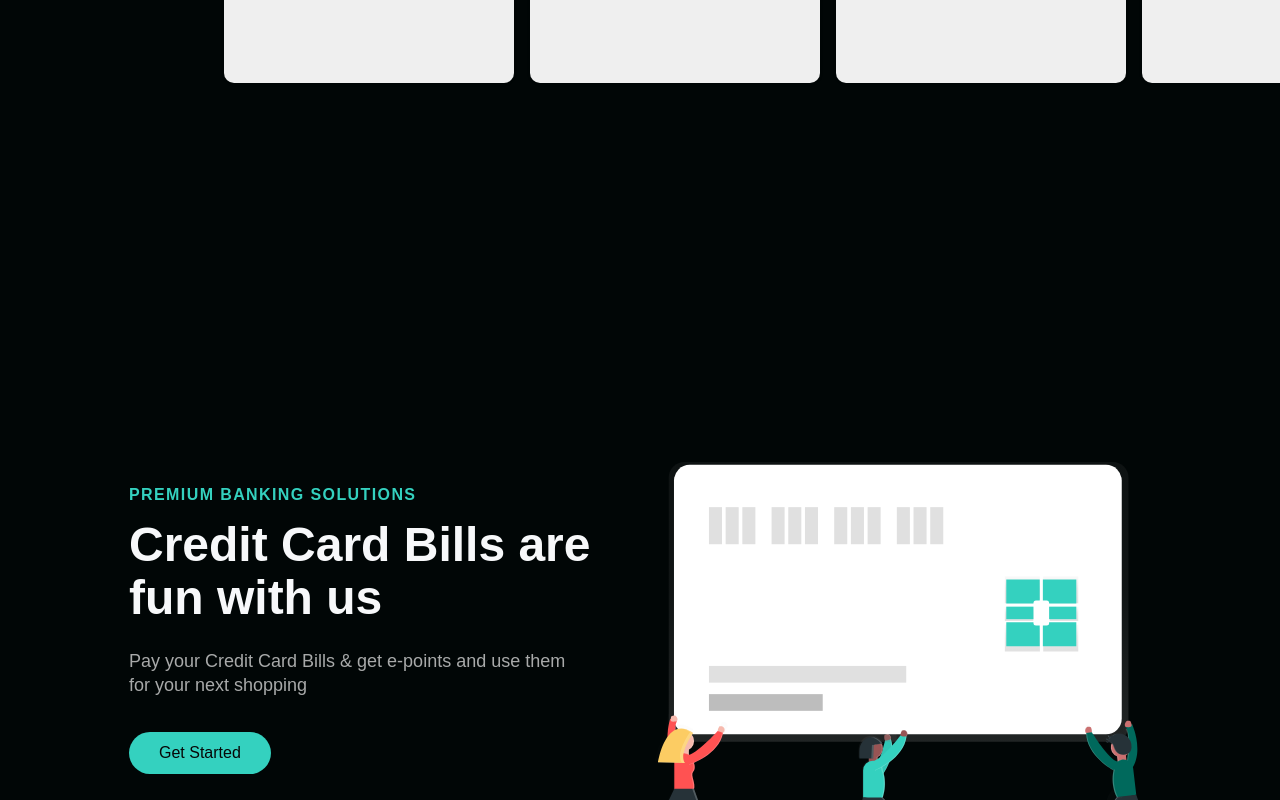
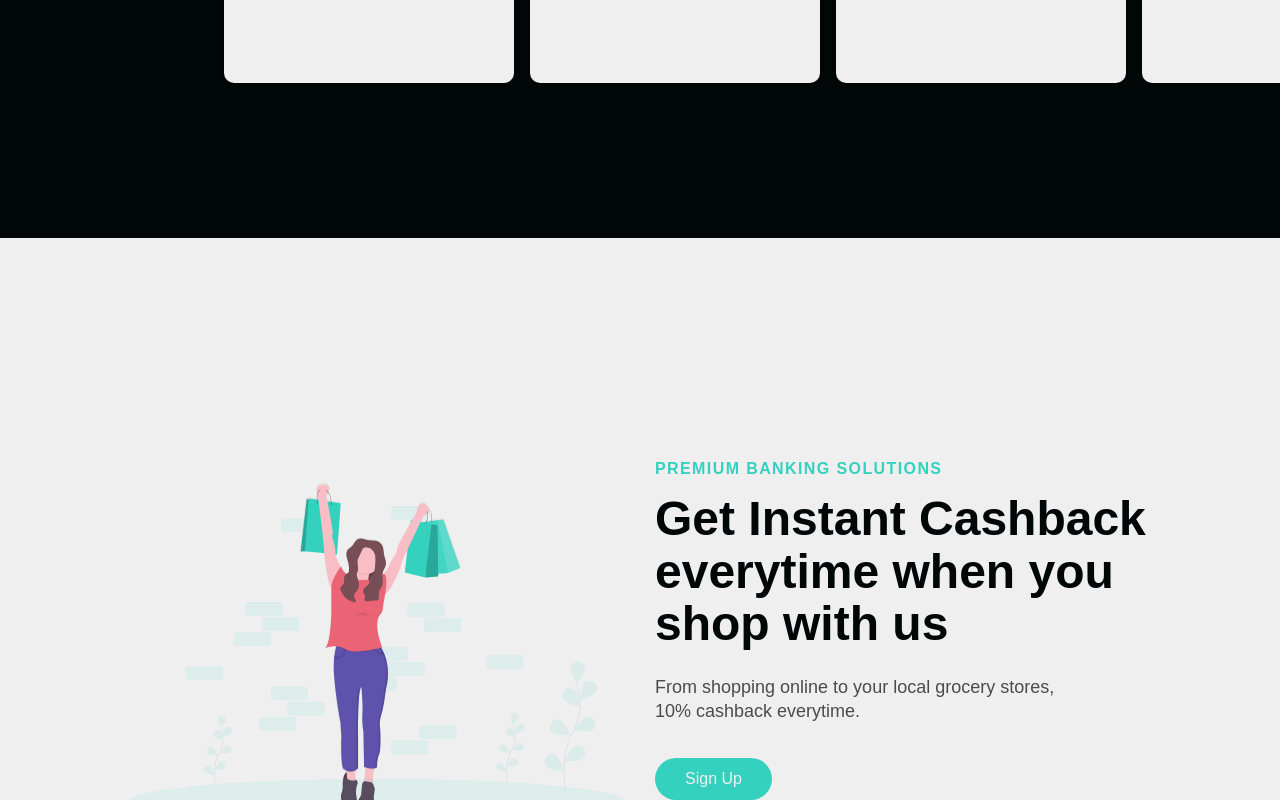
Before and after one commit to arpitnath/react_app, a React (Create React App) app in the folder client/: page / in a window 1280 px wide. Shown: the part 3842-4642 px from the top of the page. Built offline with nearby package versions, Linux system fonts and the light colour scheme.

Commit message:
minor fixes in the button component

```diff
--- a/client/src/components/styleSheet.js
+++ b/client/src/components/styleSheet.js
@@ -324,7 +324,7 @@ export const Button = styled(LinkS)`
 
   &:hover {
     transition: all 0.2s ease-in-out;
-    background: ${({ primary }) => (primary ? "#efefef" : "#34D1BF")};
+    background: ${({ primary }) => (primary ? "#070707" : "#34D1BF")};
   }
 `;
 
--- a/client/src/data.js
+++ b/client/src/data.js
@@ -1,6 +1,7 @@
 import img1 from "./images/svg-1.svg";
 import img2 from "./images/svg-2.svg";
 import img3 from "./images/svg-3.svg";
+import img4 from "./images/svg-4.svg";
 
 export const homeObjOne = {
   id: "about",
@@ -30,9 +31,9 @@ export const homeObjTwo = {
   description: "Unlimited transations with our app and much more.",
   buttonLabel: "Learn More",
   imgStart: true,
-  primary: true,
+  primary: false,
   alt: "wallet",
-  dark: true,
+  dark: false,
   img: img2,
   darkText: true,
 };
@@ -54,3 +55,21 @@ export const homeObjThree = {
   img: img3,
   darkText: false,
 };
+
+export const homeObjFour = {
+  id: "discover",
+  lightBg: true,
+  lightText: false,
+  lightTextDesc: false,
+  topLine: "Premium Banking Solutions",
+  headline: "Get Instant Cashback everytime when you shop with us",
+  description:
+    "From shopping online to your local grocery stores, 10% cashback everytime.",
+  buttonLabel: "Sign Up",
+  imgStart: true,
+  primary: true,
+  alt: "wallet",
+  dark: false,
+  img: img4,
+  darkText: true,
+};
--- a/client/src/pages/Home.js
+++ b/client/src/pages/Home.js
@@ -3,7 +3,7 @@ import Navbar from "../components/Navbar";
 import Sidebar from "../components/Sidebar";
 import HeroSection from "../components/HeroSection";
 import InfoSection from "../components/InfoSection";
-import { homeObjOne, homeObjThree, homeObjTwo } from "../data";
+import { homeObjFour, homeObjOne, homeObjThree, homeObjTwo } from "../data";
 import Services from "../components/Services";
 
 const Home = () => {
@@ -23,7 +23,7 @@ const Home = () => {
 
       <InfoSection {...homeObjThree} />
       <Services />
-      <InfoSection {...homeObjThree} />
+      <InfoSection {...homeObjFour} />
     </div>
   );
 };
```
Also changed, not shown: client/src/images/svg-4.svg (added).
